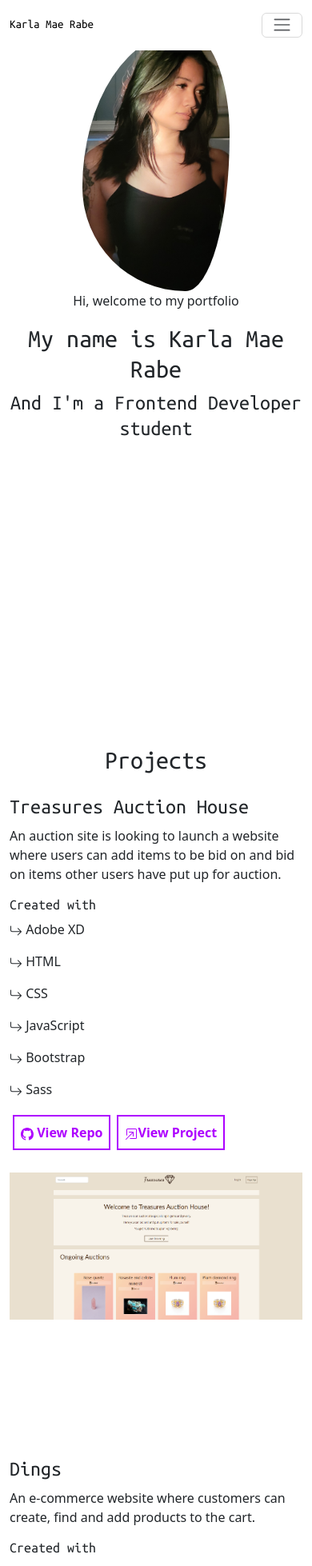
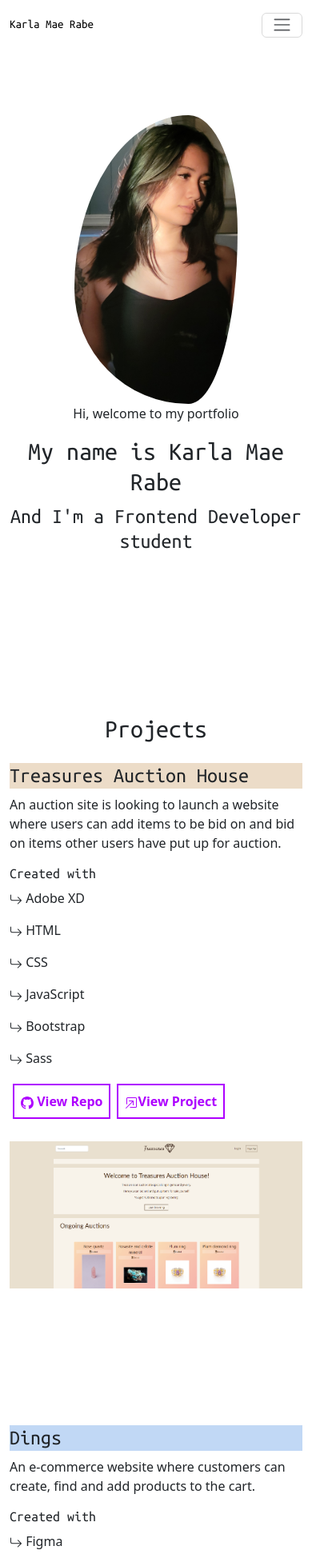
Before and after one commit to Noizenne/portfolio, a React (Create React App) app: page / in a window 390 px wide. Shown: the top 1958 px of the page at 80% size. Built offline with nearby package versions, Linux system fonts and the light colour scheme.

Commit message:
Added some styling

```diff
--- a/src/App.css
+++ b/src/App.css
@@ -17,6 +17,8 @@ body {
   position: relative;
   /* Add background color and color here with !important*/
   font-family: "Open sans", sans-serif;
+  background-color: #f6f6f6f6;
+  color: rgb(19, 19, 19);
 }
 
 h1,
@@ -74,16 +76,6 @@ nav.navbar nav.navbar .nav-link.navbar-link {
   font-size: 18px;
   padding: 0 20px;
 }
-nav.navbar nav.navbar .nav-link.navbar-link:hover,
-nav.navbar nav.navbar .nav-link.navbar-link:active {
-  opacity: 1;
-}
-
-nav.navbar .navbar-toggler:active,
-nav.navbar .navbar-toggler:focus {
-  outline: none;
-  box-shadow: none;
-}
 
 nav.navbar .navbar-toggler-icon {
   width: 25px;
@@ -91,16 +83,6 @@ nav.navbar .navbar-toggler-icon {
   position: relative;
   transition: all 300ms linear;
   top: -2px;
-}
-
-nav.navbar .navbar-toggler[aria-expanded="true"] .navbar-toggler-icon:after {
-  transform: rotate(45deg);
-  height: 2px;
-}
-
-nav.navbar .navbar-toggler[aria-expanded="true"] .navbar-toggler-icon:before {
-  transform: translateY(8px) rotate(-45deg);
-  height: 2px;
 }
 
 nav.navbar .navbar-collapse .show {
@@ -137,7 +119,7 @@ nav.navbar .navbar-collapse a:hover {
   animation: banner 2s ease;
 
   .me {
-    width: 90%;
+    width: 100%;
     border-radius: 70% 30% 30% 70% / 60% 40% 60% 40%;
 
   }
@@ -180,7 +162,18 @@ nav.navbar .navbar-collapse a:hover {
   }
 }
 
+@media screen and (max-width: 980px) {
+
+  .banner {
+    display: flex;
+    justify-content: center;
+    align-items: center;
+    margin-top: 0;
+  }
+}
+
 @media screen and (max-width: 767px) {
+
   .bannerItem {
     text-align: center;
   }
@@ -188,6 +181,16 @@ nav.navbar .navbar-collapse a:hover {
 
 /*Projects*/
 
+.treasures {
+  background-color: rgb(236, 220, 200);
+}
+.dings {
+  background-color: rgb(193, 216, 245);
+}
+.holidaze {
+  background-color: rgb(0, 70, 199);
+  color: #fff;
+}
 .projects .col2 {
   padding-top: 5%;
 }
--- a/src/components/Projects.jsx
+++ b/src/components/Projects.jsx
@@ -13,9 +13,10 @@ function Projects() {
     <section className="projects mt-5" id="projects">
       <Container>
         <h1>Projects</h1>
-        <Row className="first mt-auto pt-3" >
+        <Row className="first mt-auto pt-3">
+
           <Col>
-            <h2>Treasures Auction House</h2>
+            <h2 className="treasures">Treasures Auction House</h2>
             <p>
               An auction site is looking to launch a website where users can add
               items to be bid on and bid on items other users have put up for
@@ -68,7 +69,7 @@ function Projects() {
         </Row>
         <Row>
           <Col>
-            <h2>Dings</h2>
+            <h2 className="dings">Dings</h2>
             <p>
               An e-commerce website where customers can create, find and add
               products to the cart.
@@ -126,7 +127,7 @@ function Projects() {
         </Row>
         <Row>
           <Col>
-            <h2>Holidaze</h2>
+            <h2 className="holidaze">Holidaze</h2>
             <p>
               Holidaze is an accommodation website where you can view, post and
               book specific venues.
```
Lines whose indentation alone changed are shown as unchanged.
